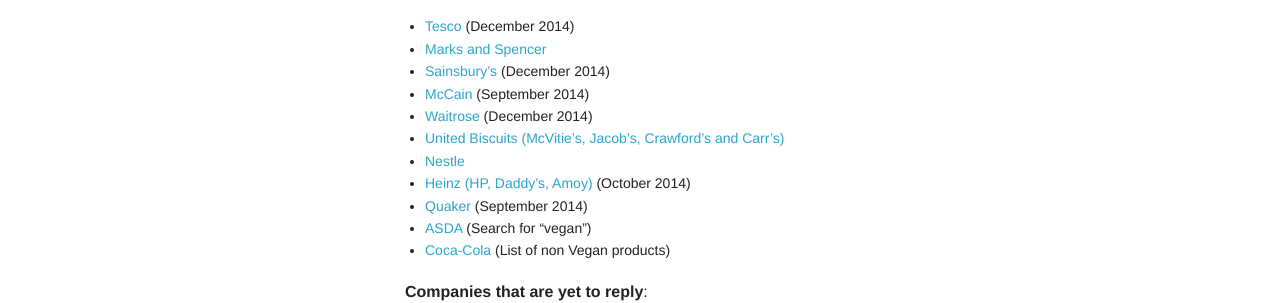
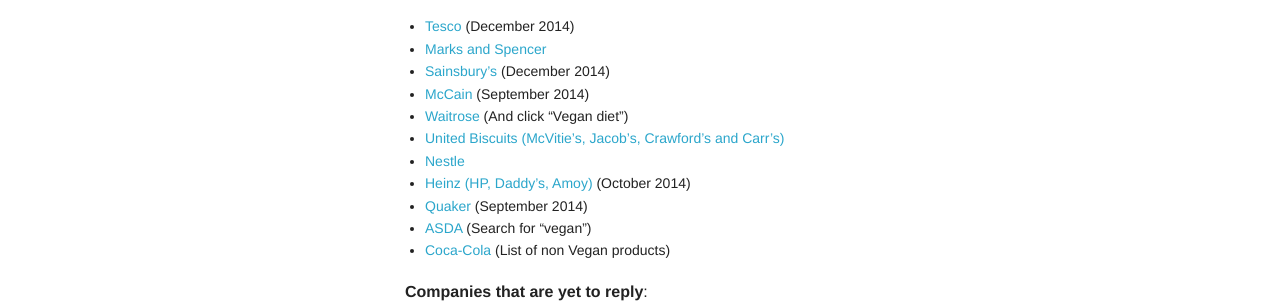
Before and after one commit to scottrobertson/scottrobertson.me, a Jekyll site: the page built from _posts/2015-01-22-uk-brands-vegan-lists.markdown, in a window 1280 px wide. Shown: the part 213-516 px from the top of the page. Built offline with Jekyll 4.4.1, drawn with Linux system fonts in a browser that asks for light colours; nearby versions of some CDN libraries; Markdown is read by kramdown in place of the engine named in the settings; comment, search, counter and statistics services are not loaded.

Commit message:
Update 2015-01-22-uk-brands-vegan-lists.markdown

```diff
--- a/_posts/2015-01-22-uk-brands-vegan-lists.markdown
+++ b/_posts/2015-01-22-uk-brands-vegan-lists.markdown
@@ -11,7 +11,7 @@
 - [Marks and Spencer](http://health.marksandspencer.com/uploads/pdfs/Vegans.pdf)
 - [Sainsbury's](https://upload.scottrobertson.me/x6s232y5pgQ56.pdf) (December 2014)
 - [McCain](https://upload.scottrobertson.me/ng2Bx0M6t8zij.pdf) (September 2014)
-- [Waitrose](https://upload.scottrobertson.me/UKoI3rbWOYd8N.pdf) (December 2014)
+- [Waitrose](http://www.waitrose.com/home/inspiration/health_and_nutrition/special_diets_and_lifestyles/how_waitrose_can_help.html) (And click "Vegan diet")
 - [United Biscuits (McVitie’s, Jacob’s, Crawford’s and Carr’s)](http://www.unitedbiscuits.com/our-consumers/health-nutrition/special-diets/#tab-1413900132-2-73)
 - [Nestle](http://www.nestle.co.uk/asset-library/documents/nutritionhealthwellness/vegan%20list.pdf)
 - [Heinz (HP, Daddy's, Amoy)](https://upload.scottrobertson.me/tl975SsOdRbuu.pdf) (October 2014)
```
